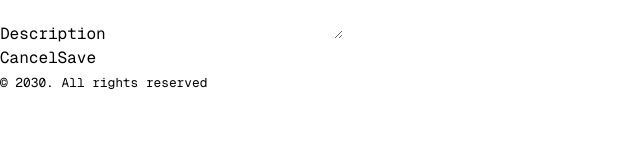
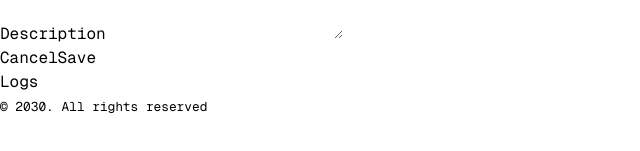
Before and after one commit to blueisfresh/focusly, a Next.js app: page /task-creator in a window 1280 px wide. Shown: the part 429-580 px from the top of the page, without its empty margins (0-640 px from the left). Built offline with nearby package versions, Linux system fonts and the light colour scheme.

Commit message:
3 new different approaches

```diff
--- a/src/app/task-creator/page.tsx
+++ b/src/app/task-creator/page.tsx
@@ -4,6 +4,7 @@ import React from "react";
 import TaskModal from "../../components/task-modal";
 import { useRouter } from "next/navigation";
 import { useTaskContext } from "@/contexts/TaskContext";
+import { getLogs } from "@/utils/logger";
 
 export default function TaskCreatorPage() {
   const { addTask } = useTaskContext();
@@ -11,32 +12,7 @@ export default function TaskCreatorPage() {
 
   const handleSave = (taskName: string, description: string) => {
     addTask(taskName, description);
-    router.push("/");
-
-    // setRows((prevRows) => {
-    //   console.log(
-    //     `Page.tsx - Previous Rows (before update): ${JSON.stringify(prevRows)}`
-    //   );
-
-    //   // Create a new task object
-    //   const newTask = {
-    //     key: `${prevRows.length + 1}`, // Ensure unique key
-    //     content: taskName,
-    //     description: description,
-    //   };
-
-    //   console.log("Page.tsx - New Task:", newTask);
-    //   console.log(`Page.tsx - B4 prevRowsLength=${prevRows.length}`);
-
-    //   // Return the updated rows
-    //   const updatedRows = [...prevRows, newTask];
-    //   console.log(`Page.tsx - Updated Rows (after adding): ${updatedRows}`);
-    //   console.log(`Page.tsx - after prevRowsLength=${updatedRows.length}`);
-
-    //   return updatedRows;
-    // });
-
-    // router.push("/"); // Navigate back to the table page
+    router.push("/"); // Navigate back to the table page
   };
 
   return (
@@ -51,6 +27,10 @@ export default function TaskCreatorPage() {
         saveButtonText="Save"
         cancelButtonText="Cancel"
       />
+      <div className="mt-4 p-4 bg-gray-100 rounded">
+        <h2 className="text-lg font-bold mb-2">Logs</h2>
+        <pre className="text-sm">{getLogs().join("\n")}</pre>
+      </div>
     </div>
   );
 }
--- a/src/contexts/TaskContext.tsx
+++ b/src/contexts/TaskContext.tsx
@@ -1,7 +1,8 @@
 "use client";
 
-import React, { createContext, useContext, useState } from "react";
+import React, { createContext, useContext, useState, useEffect } from "react";
 import { v4 as uuidv4 } from "uuid";
+import { log, getLogs } from "@/utils/logger";
 
 interface Task {
   key: string;
@@ -11,7 +12,7 @@ interface Task {
 
 interface TaskContextType {
   rows: Task[];
-  addTask: (taskName: string, description: string) => void; // Add Task method
+  addTask: (taskName: string, description: string) => void;
 }
 
 const TaskContext = createContext<TaskContextType | undefined>(undefined);
@@ -47,12 +48,17 @@ export const TaskProvider = ({ children }: { children: React.ReactNode }) => {
 
     setRows((prevRows) => {
       const updatedRows = [...prevRows, newTask];
-      console.log(prevRows);
-      console.log("Task added:", newTask);
-      console.log("Updated rows in context:", updatedRows);
+      log(`Previous Rows: ${JSON.stringify(prevRows)}`);
+      log(`Task added: ${JSON.stringify(newTask)}`);
+      log(`Updated rows in context: ${JSON.stringify(updatedRows)}`);
       return updatedRows;
     });
   };
+
+  // Use useEffect to log changes in rows state
+  useEffect(() => {
+    log(`Rows state updated: ${JSON.stringify(rows)}`);
+  }, [rows]);
 
   return (
     <TaskContext.Provider value={{ rows, addTask }}>
--- /dev/null
+++ b/src/utils/logger.ts
@@ -0,0 +1,9 @@
+// src/utils/logger.ts
+const logs: string[] = [];
+
+export const log = (message: string) => {
+  logs.push(message);
+  console.log(message);
+};
+
+export const getLogs = () => logs;
```
Also changed, not shown: 3 other files (tests, documents, lock files or other folders).
